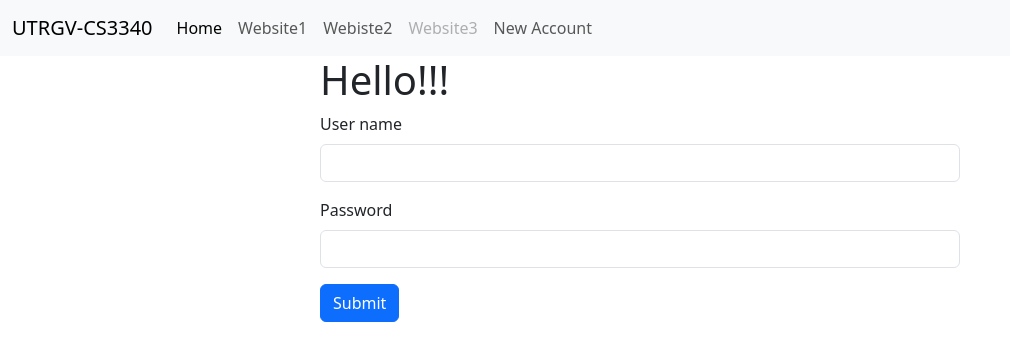
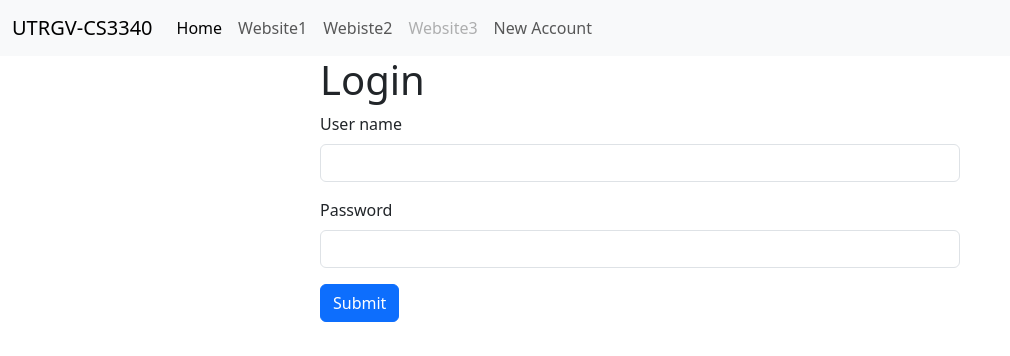
Before and after one commit to KaceyStarr/CSCI3340, a Django app: page / in a window 1280 px wide. Shown: the top 356 px of the page, without its empty margins (0-1010 px from the left). Run offline with Django 5.2, Linux system fonts and the light colour scheme.

Commit message:
Login_HTML

```diff
--- a/app/templates/home.html
+++ b/app/templates/home.html
@@ -9,7 +9,7 @@
 
 
 {% else %}
-<h1> Hello!!!</h1>
+<h1>Login</h1>
 <form method = "POST" action ="{% url 'home' %}">
 	{% csrf_token %}
 <form>
```
